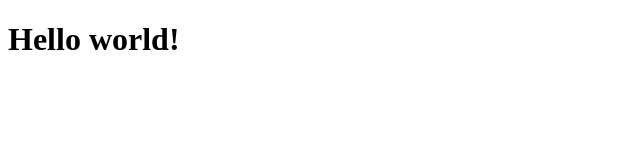
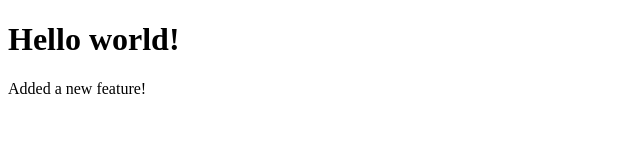
Before and after one commit to vedantnaudiyal/GitLearningLocalRepo, a plain HTML site: page index.html in a window 1280 px wide. Shown: the whole page, without its empty margins (0-640 px from the left). Drawn offline with Linux system fonts and the light colour scheme.

Commit message:
added a new feature

```diff
--- a/index.html
+++ b/index.html
@@ -7,5 +7,6 @@
 </head>
 <body>
     <h1>Hello world!</h1>
+    <p>Added a new feature!</p>
 </body>
 </html>
```
